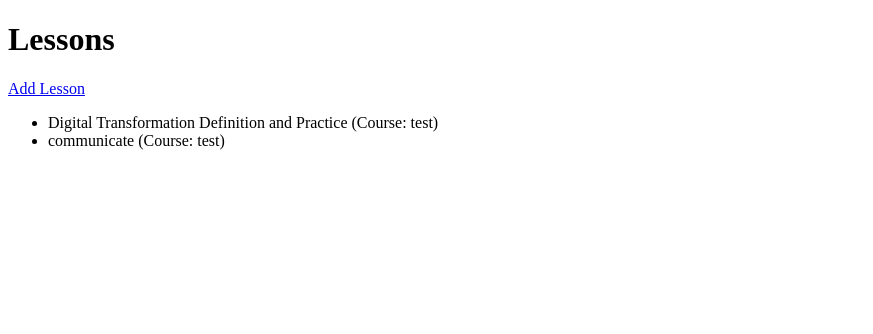
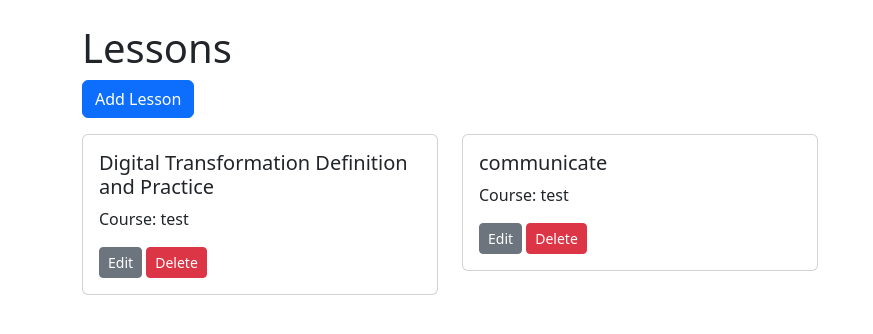
Before and after one commit to baquang2910/my-lms, a Django app: template courses/templates/courses/lesson_list.html in a window 1280 px wide. Shown: the top 334 px of the page, without its empty margins (0-873 px from the left). Run offline with Django 4.2, Linux system fonts and the light colour scheme; the template is opened without the code that fills it: values that come from a table or form of the project are taken from there, others are empty; data comes from the database, SQL or seed files in the repository; some libraries are stand-ins or nearby versions.

Commit message:
Updated lesson creation and listing views and templates

```diff
--- a/courses/templates/courses/lesson_list.html
+++ b/courses/templates/courses/lesson_list.html
@@ -1,18 +1,41 @@
+{% load static %}
 <!DOCTYPE html>
 <html lang="en">
 <head>
     <meta charset="UTF-8">
-    <title>Lessons</title>
+    <meta name="viewport" content="width=device-width, initial-scale=1.0">
+    <title>Lesson List | My LMS</title>
+    <link rel="stylesheet" href="https://cdn.jsdelivr.net/npm/bootstrap@5.3.0/dist/css/bootstrap.min.css">
+    <style>
+        .lesson-card { margin-bottom: 20px; }
+        .lesson-actions { margin-top: 10px; }
+    </style>
 </head>
 <body>
-    <h1>Lessons</h1>
-    <a href="{% url 'create_lesson' %}">Add Lesson</a>
-    <ul>
-        {% for lesson in lessons %}
-            <li>{{ lesson.title }} (Course: {{ lesson.course.title }})</li>
-        {% empty %}
-            <li>No lessons available.</li>
-        {% endfor %}
-    </ul>
+    <div class="container">
+        <h1 class="mt-4">Lessons</h1>
+        <a href="{% url 'create_lesson' %}" class="btn btn-primary mb-3">Add Lesson</a>
+        {% if lessons %}
+            <div class="row">
+                {% for lesson in lessons %}
+                    <div class="col-md-4">
+                        <div class="card lesson-card">
+                            <div class="card-body">
+                                <h5 class="card-title">{{ lesson.title }}</h5>
+                                <p class="card-text">Course: {{ lesson.course.title }}</p>
+                                <div class="lesson-actions">
+                                    <a href="{% url 'edit_lesson' lesson.id %}" class="btn btn-sm btn-secondary">Edit</a>
+                                    <a href="{% url 'delete_lesson' lesson.id %}" class="btn btn-sm btn-danger">Delete</a>
+                                </div>
+                            </div>
+                        </div>
+                    </div>
+                {% endfor %}
+            </div>
+        {% else %}
+            <p>No lessons available.</p>
+        {% endif %}
+    </div>
+    <script src="https://cdn.jsdelivr.net/npm/bootstrap@5.3.0/dist/js/bootstrap.bundle.min.js"></script>
 </body>
 </html>
```
Also changed, not shown: courses/templates/courses/create_lesson.html (+16 -2 lines), courses/views.py (+10 -7 lines).
